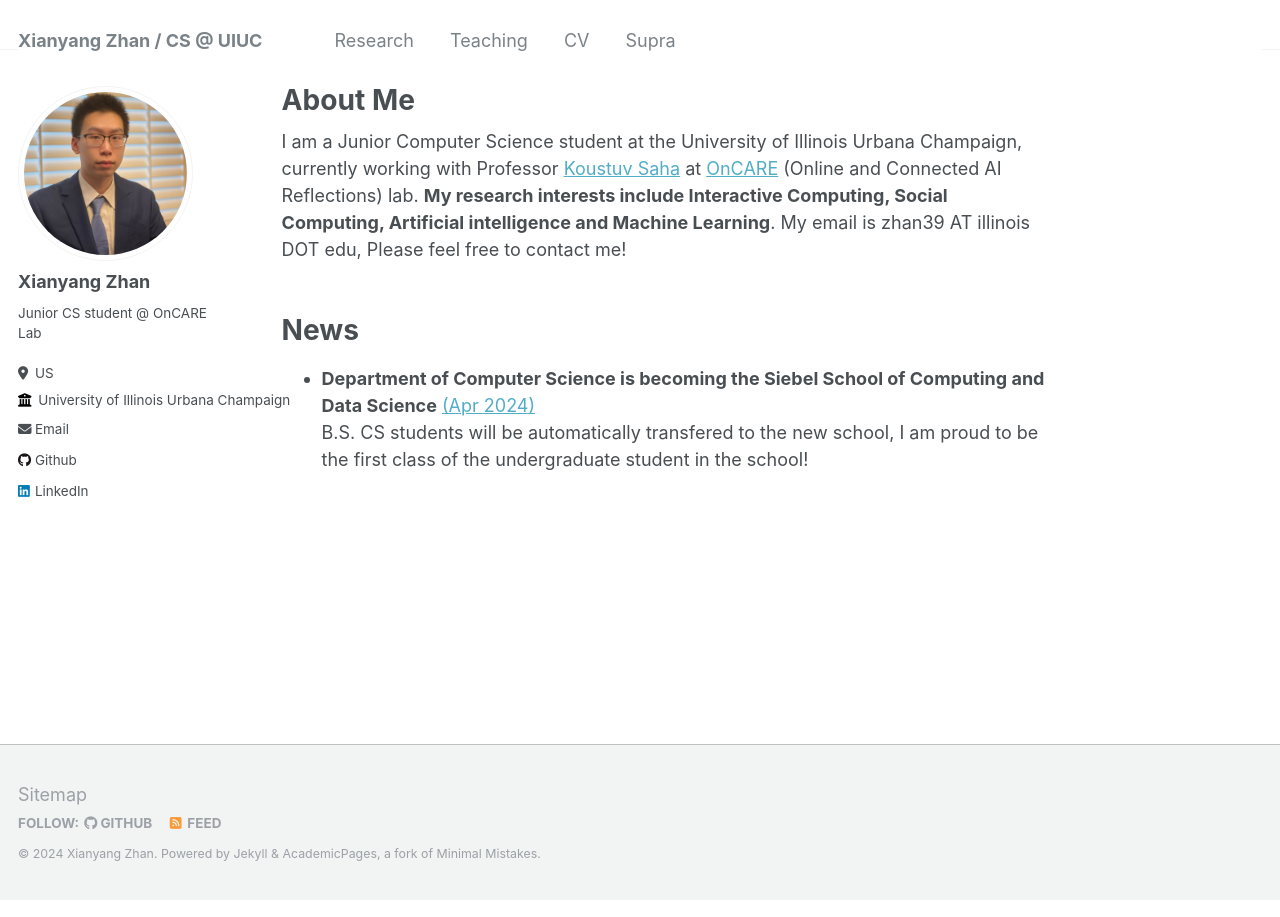
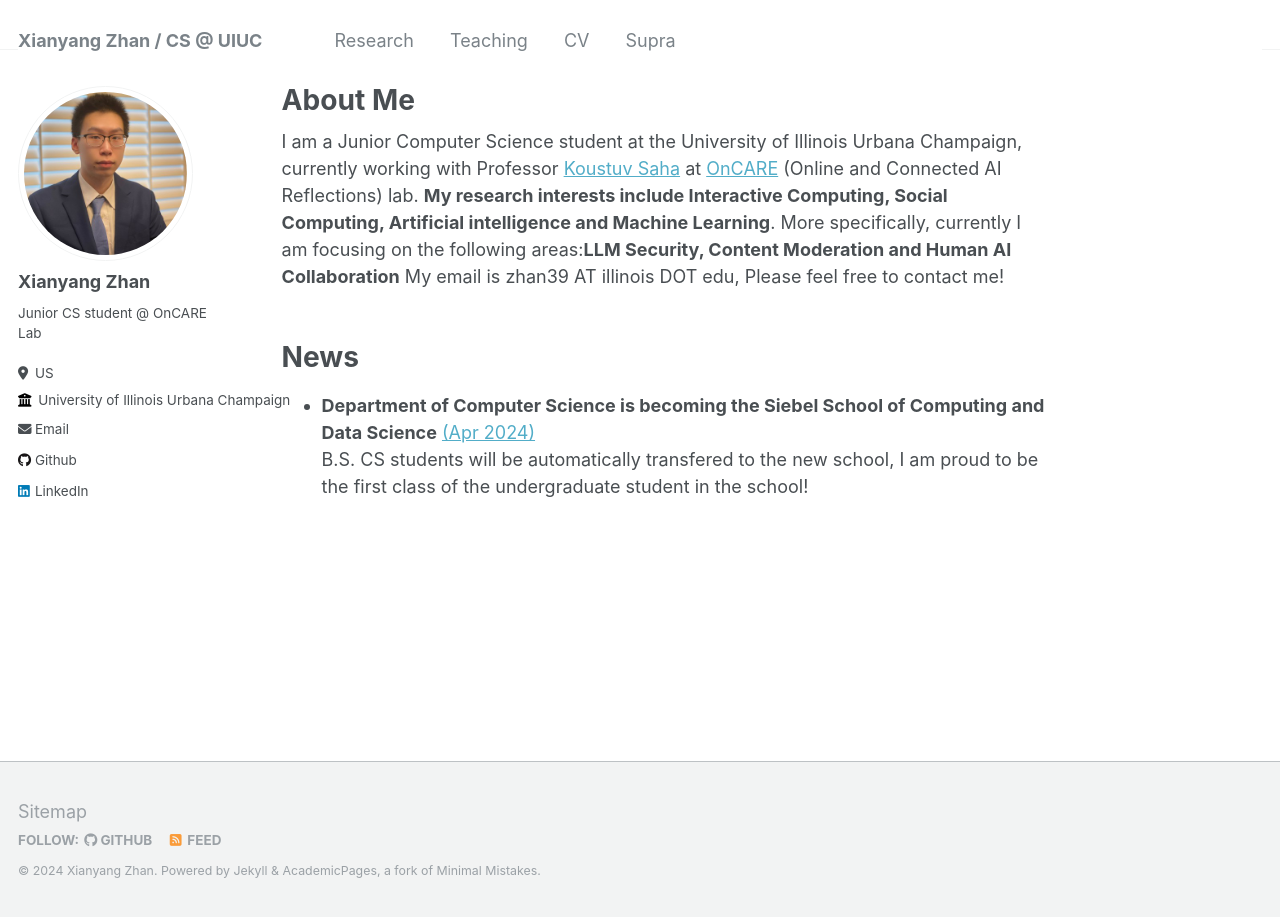
Before and after one commit to xzhan0/xzhan0.github.io, a Jekyll site: the page built from _pages/about.md, in a window 1280 px wide. Built offline with Jekyll 4.4.1, drawn with Linux system fonts in a browser that asks for light colours.

Commit message:
Update about.md

```diff
--- a/_pages/about.md
+++ b/_pages/about.md
@@ -6,7 +6,7 @@
   - /about/
   - /about.html
 ---
-I am a Junior Computer Science student at the University of Illinois Urbana Champaign, currently working with Professor [Koustuv Saha](https://koustuv.com/) at [OnCARE](https://oncare.cs.illinois.edu/people/) (Online and Connected AI Reflections) lab. **My research interests include Interactive Computing, Social Computing, Artificial intelligence and Machine Learning**. My email is zhan39 AT illinois DOT edu, Please feel free to contact me!
+I am a Junior Computer Science student at the University of Illinois Urbana Champaign, currently working with Professor [Koustuv Saha](https://koustuv.com/) at [OnCARE](https://oncare.cs.illinois.edu/people/) (Online and Connected AI Reflections) lab. **My research interests include Interactive Computing, Social Computing, Artificial intelligence and Machine Learning**. More specifically, currently I am focusing on the following areas:**LLM Security, Content Moderation and Human AI Collaboration** My email is zhan39 AT illinois DOT edu, Please feel free to contact me!
 <br/>
 <br/>
 
```
